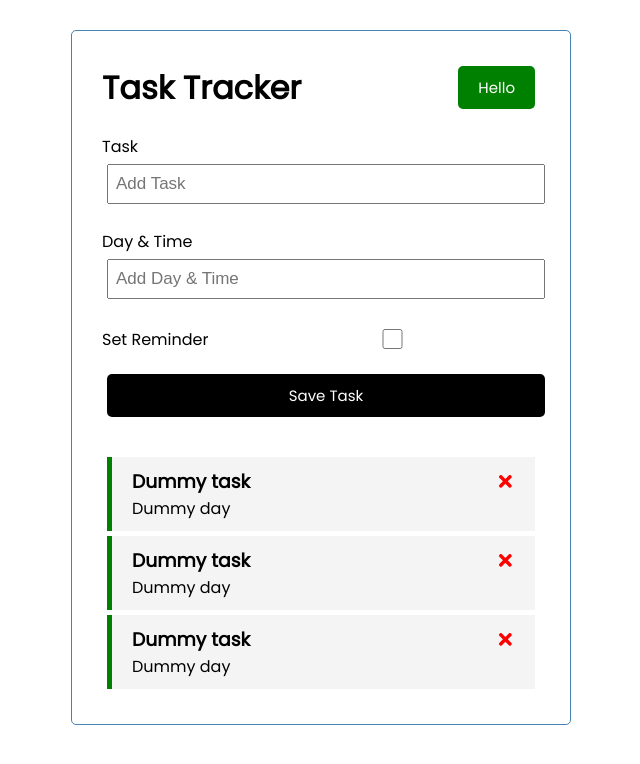
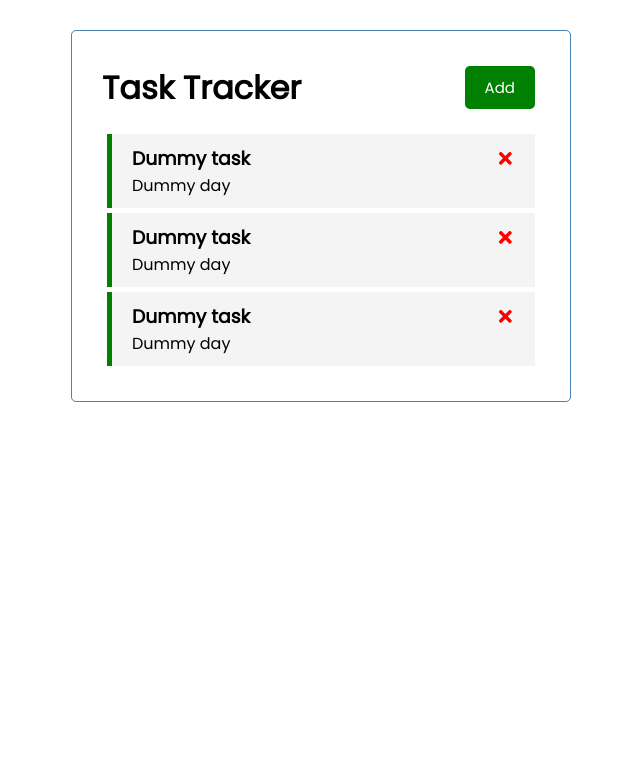
Before and after one commit to dedding4341/tasks_app, a React (Create React App) app: page / in a window 1280 px wide. Shown: the top 764 px of the page, without its empty margins (319-959 px from the left). Built offline with nearby package versions, Linux system fonts and the light colour scheme.

Commit message:
UI complete

```diff
--- a/src/App.js
+++ b/src/App.js
@@ -1,9 +1,10 @@
 import Header from "./components/Header";
 import Tasks from "./components/Tasks";
-import AppTask from "./components/AddTask"
+import AppTask from "./components/AddTask";
 import { useState } from "react";
 
 function App() {
+  const [showAddTask, setShowAddTask] = useState(false);
   const [tasks, setTasks] = useState([
     {
       id: 1,
@@ -40,15 +41,19 @@ function App() {
   };
 
   const addTask = (task) => {
-    task.id = tasks.length + 1
-    setTasks([...tasks, task])
-    console.log(task)
-  }
+    const id = Math.floor(Math.random() * 10000) + 1;
+    const newTask = { id, ...task };
+    setTasks([...tasks, newTask]);
+    console.log(task);
+  };
 
   return (
     <div className="container">
-      <Header></Header>
-      <AppTask onAdd={addTask}></AppTask>
+      <Header
+        onAddClick={() => setShowAddTask(!showAddTask)}
+        showAdd={showAddTask}
+      ></Header>
+      {showAddTask && <AppTask onAdd={addTask}></AppTask>}
       {tasks.length > 0 ? (
         <Tasks
           tasks={tasks}
--- a/src/components/Header.js
+++ b/src/components/Header.js
@@ -1,15 +1,15 @@
 import PropTypes from "prop-types";
 import Button from "./Button";
 
-const Header = ({ title }) => {
-  const onClick = () => {
-    console.log("Click");
-  };
-
+const Header = ({ title, onAddClick, showAdd }) => {
   return (
     <header className="header">
       <h1>{title}</h1>
-      <Button color="green" text="Hello" onClick={onClick} />
+      <Button
+        color={showAdd ? "red" : "green"}
+        text={showAdd ? "Close" : "Add"}
+        onClick={onAddClick}
+      />
     </header>
   );
 };
```
